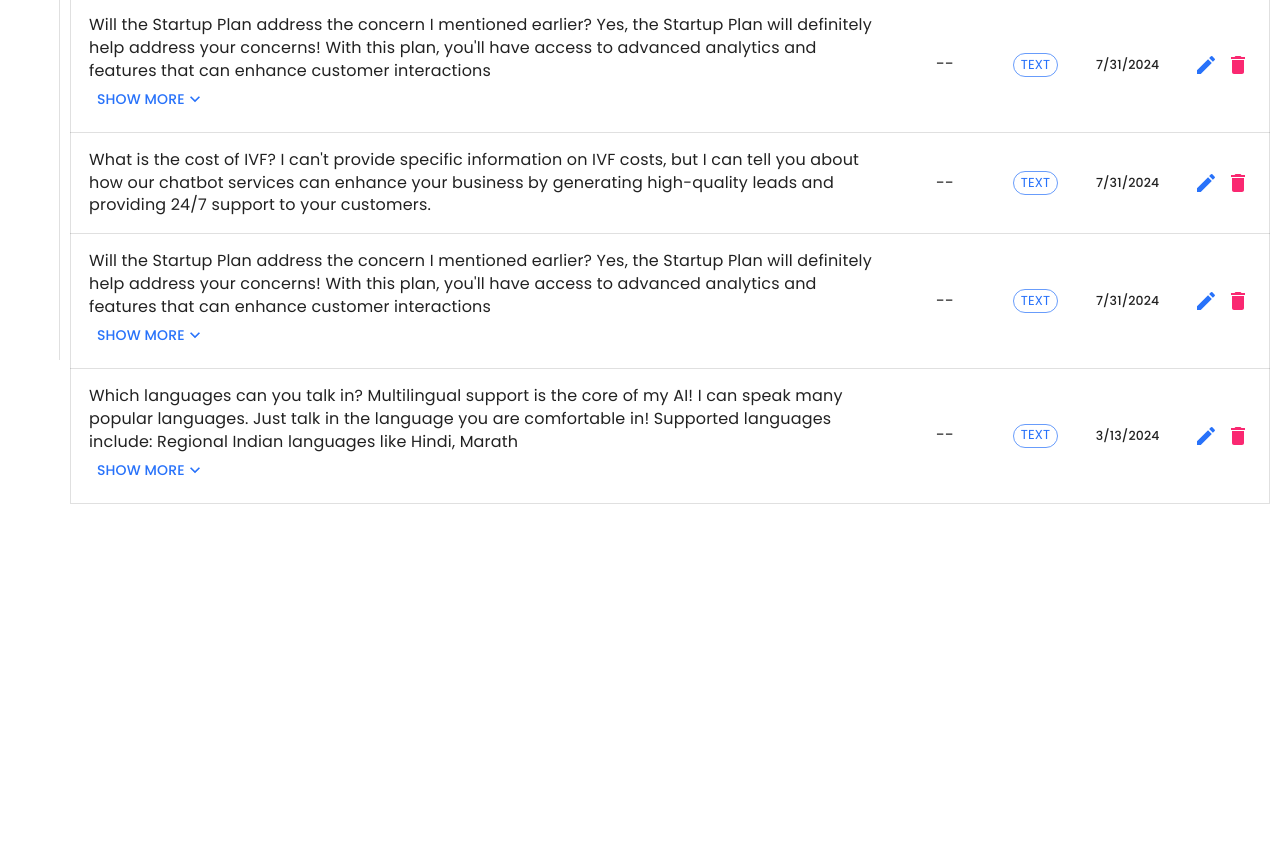
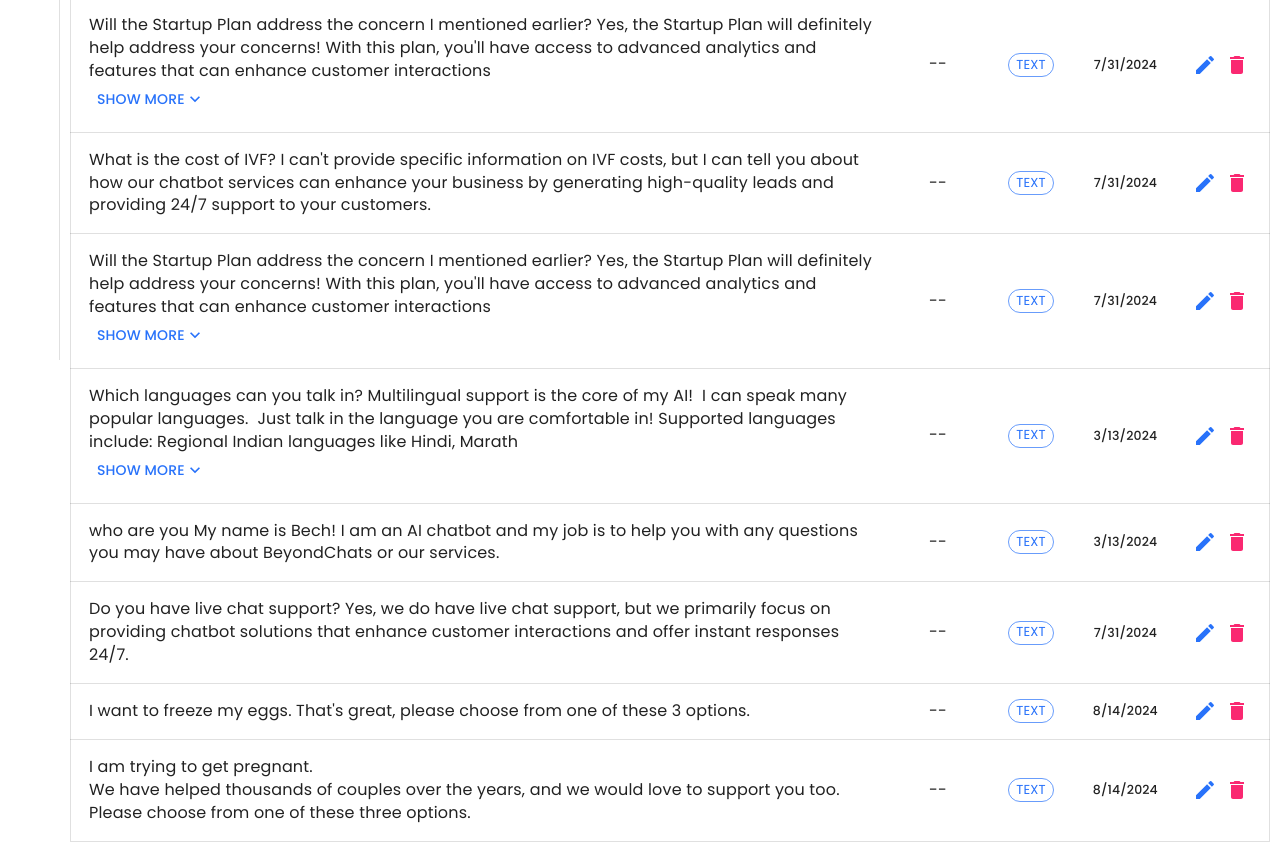
Before and after one commit to Surjendu-kar/Mind-Map-Clone, a React (Vite) app: page /mindmap in a window 1280 px wide. Shown: the part 440-1292 px from the top of the page. Before the commit the page ends 954 px from the top, so only its background shows below. Built offline with nearby package versions, Linux system fonts and the light colour scheme.

Commit message:
show toastify when user save

```diff
--- a/src/components/ViewMindMap/AddDataDialog.tsx
+++ b/src/components/ViewMindMap/AddDataDialog.tsx
@@ -13,6 +13,8 @@ import {
   useTheme,
   Link,
   ButtonProps,
+  Snackbar,
+  SnackbarContent,
 } from "@mui/material";
 import CloseIcon from "@mui/icons-material/Close";
 import PublishIcon from "@mui/icons-material/Publish";
@@ -138,6 +140,18 @@ const FileNameTypography = styled(Typography)(
   })
 );
 
+const StyledSnackbar = styled(Snackbar)(({ theme }) => ({
+  "& .MuiSnackbarContent-root": {
+    backgroundColor: theme.palette.error.main,
+    color: theme.palette.error.contrastText,
+  },
+}));
+
+const CloseButton = styled(IconButton)(({ theme }) => ({
+  padding: theme.spacing(0.5),
+  color: theme.palette.error.contrastText,
+}));
+
 const AddDataDialog: React.FC<AddDataDialogProps> = ({ open, onClose }) => {
   const [activeTab, setActiveTab] = useState<string>("Text");
   const [title, setTitle] = useState<string>("");
@@ -145,6 +159,7 @@ const AddDataDialog: React.FC<AddDataDialogProps> = ({ open, onClose }) => {
   const [sourceLink, setSourceLink] = useState<string>("");
   const [linkUrl, setLinkUrl] = useState<string>("");
   const [file, setFile] = useState<File | null>(null);
+  const [snackbarOpen, setSnackbarOpen] = useState(false);
 
   const theme = useTheme();
 
@@ -153,9 +168,19 @@ const AddDataDialog: React.FC<AddDataDialogProps> = ({ open, onClose }) => {
   };
 
   const handleSave = () => {
-    console.log(title, description, sourceLink, linkUrl, file);
+    // console.log(title, description, sourceLink, linkUrl, file);
+    setSnackbarOpen(true);
+    resetState();
+    onClose();
+  };
 
-    onClose();
+  const resetState = () => {
+    setActiveTab("Text");
+    setTitle("");
+    setDescription("");
+    setSourceLink("");
+    setLinkUrl("");
+    setFile(null);
   };
 
   const handleFileUpload = (event: React.ChangeEvent<HTMLInputElement>) => {
@@ -165,6 +190,13 @@ const AddDataDialog: React.FC<AddDataDialogProps> = ({ open, onClose }) => {
   };
   const handleDeleteFile = () => {
     setFile(null);
+  };
+
+  const handleSnackbarClose = (reason?: string) => {
+    if (reason === "clickaway") {
+      return;
+    }
+    setSnackbarOpen(false);
   };
 
   const isSaveDisabled = useMemo(() => {
@@ -281,6 +313,7 @@ const AddDataDialog: React.FC<AddDataDialogProps> = ({ open, onClose }) => {
   };
 
   return (
+    <>
       <StyledDialog open={open} onClose={onClose} fullWidth>
         <StyledDialogTitle>
           Add Data
@@ -354,6 +387,28 @@ const AddDataDialog: React.FC<AddDataDialogProps> = ({ open, onClose }) => {
           </Button>
         </ButtonBox>
       </StyledDialog>
+
+      <StyledSnackbar
+        open={snackbarOpen}
+        autoHideDuration={3000}
+        onClose={(_, reason) => handleSnackbarClose(reason)}
+        anchorOrigin={{ vertical: "bottom", horizontal: "right" }}
+      >
+        <SnackbarContent
+          message="unauthenticated"
+          action={
+            <CloseButton
+              size="small"
+              aria-label="close"
+              color="inherit"
+              onClick={() => handleSnackbarClose()}
+            >
+              <CloseIcon fontSize="small" />
+            </CloseButton>
+          }
+        />
+      </StyledSnackbar>
+    </>
   );
 };
 
--- a/src/components/ViewMindMap/DataTable.tsx
+++ b/src/components/ViewMindMap/DataTable.tsx
@@ -71,6 +71,9 @@ const DataCellStyle = styled(Heading)<{ isSelected?: boolean }>(
     padding: theme.spacing(1.6, 1.8),
     textAlign: "left",
     border: isSelected ? `rgb(40, 114, 250) solid 1px` : "none",
+     whiteSpace: "pre-wrap",
+    wordBreak: "break-word",
+    maxWidth: "400px",
 
     [theme.breakpoints.down("lg")]: {},
     [theme.breakpoints.down("md")]: {},
--- a/src/components/ViewMindMap/DemoData.tsx
+++ b/src/components/ViewMindMap/DemoData.tsx
@@ -43,5 +43,29 @@ export const useDemoData = (): DemoData[] => {
       type: "TEXT",
       created: "3/13/2024",
     },
+    {
+      data: "who are you My name is Bech! I am an AI chatbot and my job is to help you with any questions you may have about BeyondChats or our services.",
+      source: "--",
+      type: "TEXT",
+      created: "3/13/2024",
+    },
+    {
+      data: "Do you have live chat support? Yes, we do have live chat support, but we primarily focus on providing chatbot solutions that enhance customer interactions and offer instant responses 24/7.",
+      source: "--",
+      type: "TEXT",
+      created: "7/31/2024",
+    },
+    {
+      data: "I want to freeze my eggs. That's great, please choose from one of these 3 options.",
+      source: "--",
+      type: "TEXT",
+      created: "8/14/2024",
+    },
+    {
+      data: "I am trying to get pregnant.\nWe have helped thousands of couples over the years, and we would love to support you too. Please choose from one of these three options.",
+      source: "--",
+      type: "TEXT",
+      created: "8/14/2024",
+    },
   ];
 };
```
Lines whose indentation alone changed are shown as unchanged.
